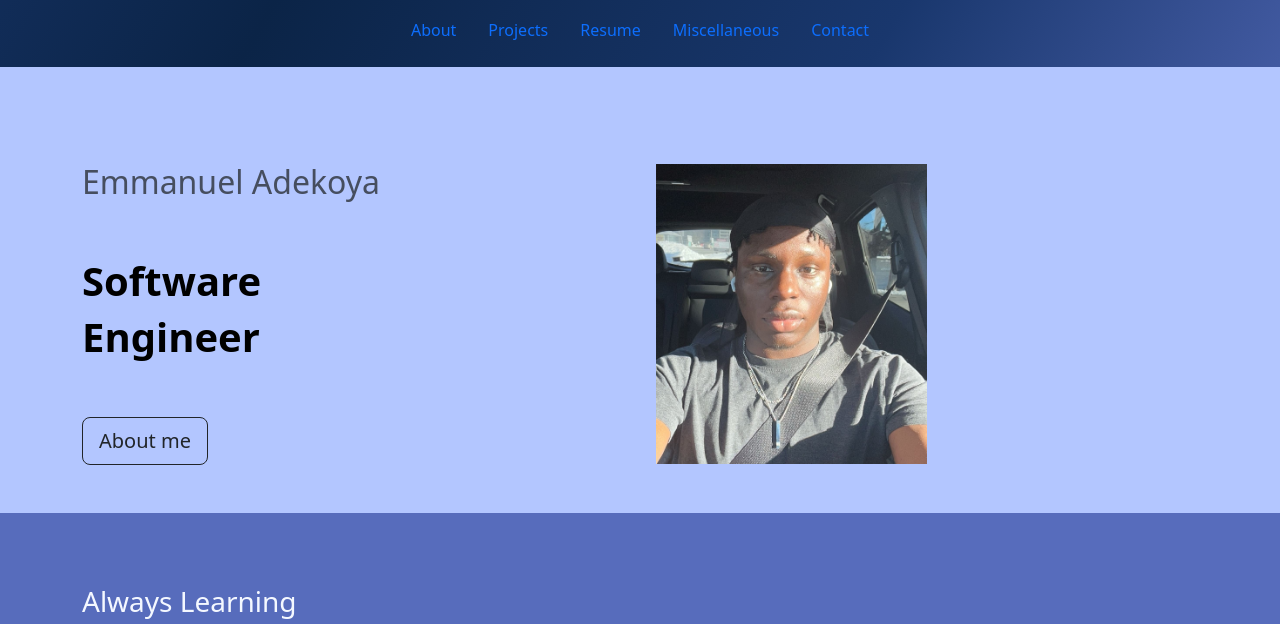
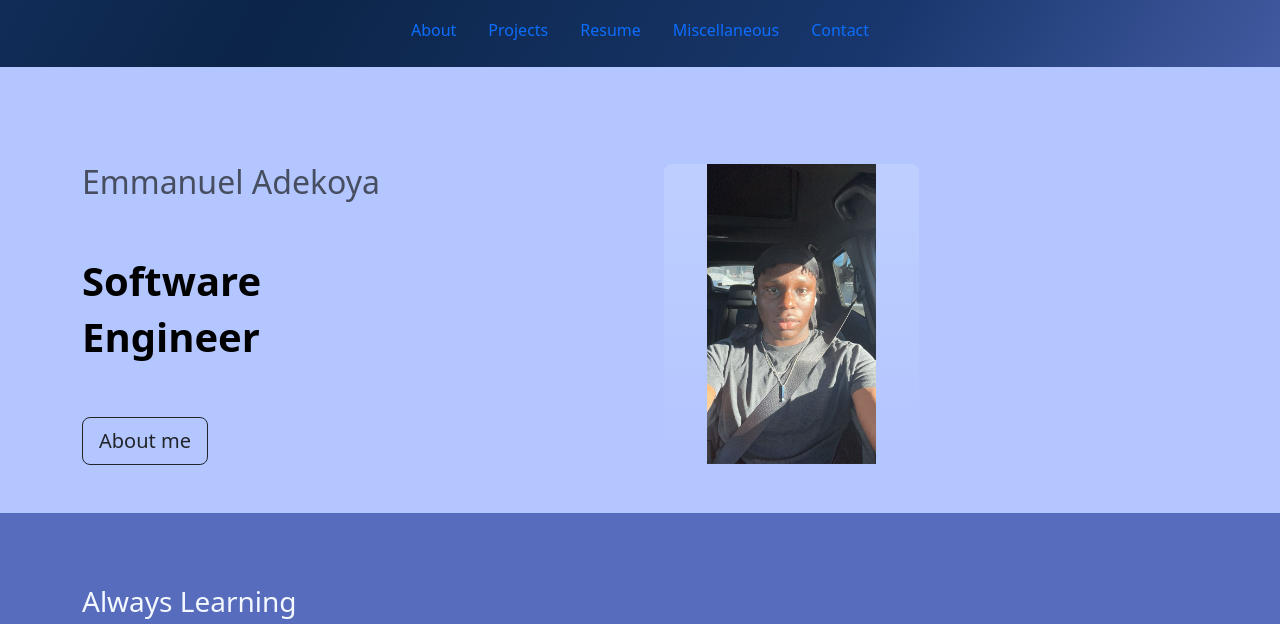
Before and after one commit to emmanuel00111/Emmanuels-Website, a plain HTML site: page index.html in a window 1280 px wide. Shown: the part 113-737 px from the top of the page. Drawn offline with nearby package versions, Linux system fonts and the light colour scheme.

Commit message:
index.html

```diff
--- a/index.html
+++ b/index.html
@@ -63,7 +63,7 @@
               <div class="row row-cols-1 row-cols-md-2 row-cols-md-2 g-4">
                 <div class="col d-flex flex-column gap-2">
                   <div class="feature-icon-m d-inline-flex align-items-center justify-content-center pd-2 pu-2 bg-gradient fs-4 rounded-3">
-                    <img src="./images/IMG_4497.jpg" alt="picture of Emmanuel" height="300">
+                    <img src="./images/IMG_4496.jpg" alt="picture of Emmanuel" height="300">
                   </div>
                   </div>
               </div>
```
